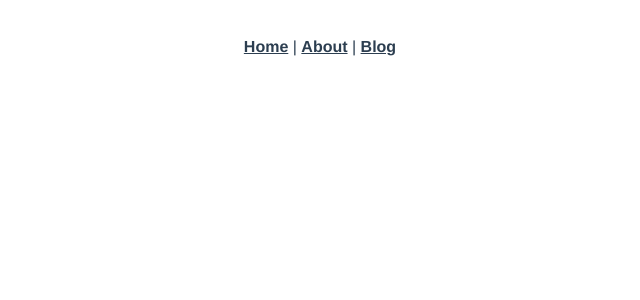
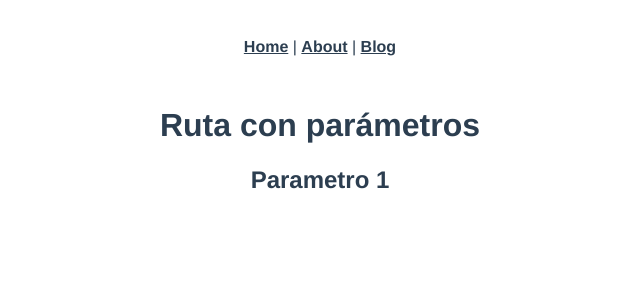
Before and after one commit to gerMdz/lear-vue, a Vue app in the folder router-udemy_b-1/: page /blog/1 in a window 1280 px wide. Before the commit this address had no page. Shown: the top 300 px of the page, without its empty margins (320-960 px from the left). Built offline with nearby package versions, Linux system fonts and the light colour scheme.

Commit message:
Cap 50 Rutas con parámetros

```diff
--- a/router-udemy_b-1/src/router/index.js
+++ b/router-udemy_b-1/src/router/index.js
@@ -22,6 +22,14 @@ const routes = [
     // this generates a separate chunk (about.[hash].js) for this route
     // which is lazy-loaded when the route is visited.
     component: () => import(/* webpackChunkName: "about" */ '../views/Blog.vue')
+  },
+  {
+    path: '/blog/:id',
+    name: 'Articulo',
+    // route level code-splitting
+    // this generates a separate chunk (about.[hash].js) for this route
+    // which is lazy-loaded when the route is visited.
+    component: () => import(/* webpackChunkName: "about" */ '../views/Articulo.vue')
   }
 ]
 
--- /dev/null
+++ b/router-udemy_b-1/src/views/Articulo.vue
@@ -0,0 +1,18 @@
+<template>
+  <Titulo texto="Ruta con parámetros" />
+  <h2>Parametro {{ $route.params.id }}</h2>
+</template>
+
+<script>
+import Titulo from "@/components/Titulo";
+export default {
+  name: "Articulo",
+  components: {
+    Titulo
+  }
+}
+</script>
+
+<style scoped>
+
+</style>
```
